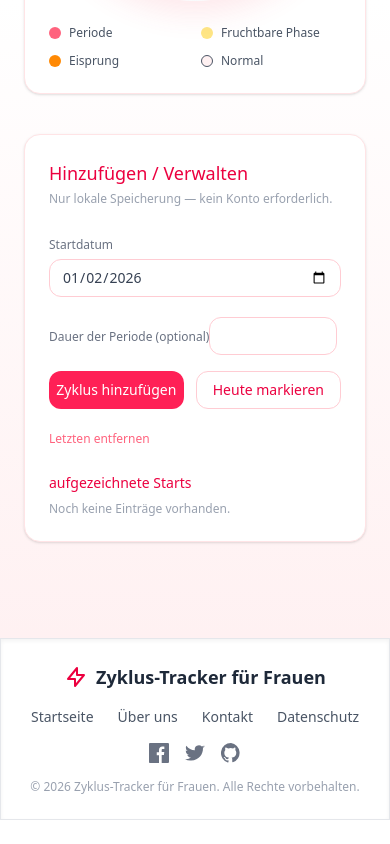
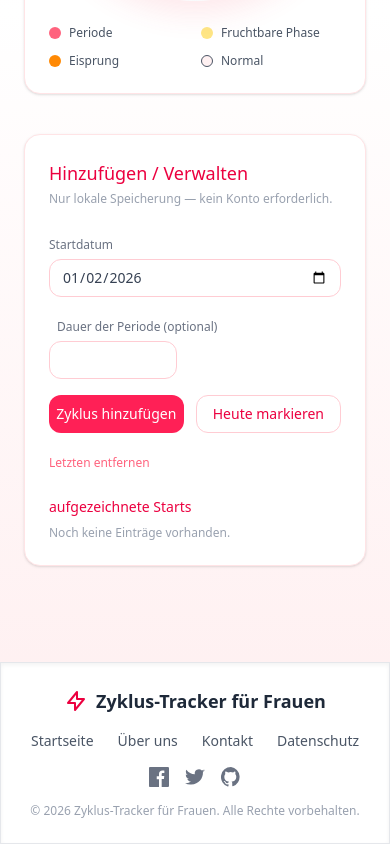
Before and after one commit to MARYFATAH/FGKompass, a React (Vite) app: page /tracker in a window 390 px wide. Shown: the part 640-1484 px from the top of the page. Before the commit the page ends 1460 px from the top, so only its background shows below. Built offline with nearby package versions, Linux system fonts and the light colour scheme; a web font is replaced by a local one.

Commit message:
nav mobile.

```diff
--- a/src/Pages/CycleTracker.jsx
+++ b/src/Pages/CycleTracker.jsx
@@ -301,7 +301,7 @@
             </div>
 
             <div>
-              <label className="text-xs text-gray-500">
+              <label className="text-xs text-gray-500 m-2">
                 {t("cycleTracker.manage.periodLength")}
               </label>
               <input
```
